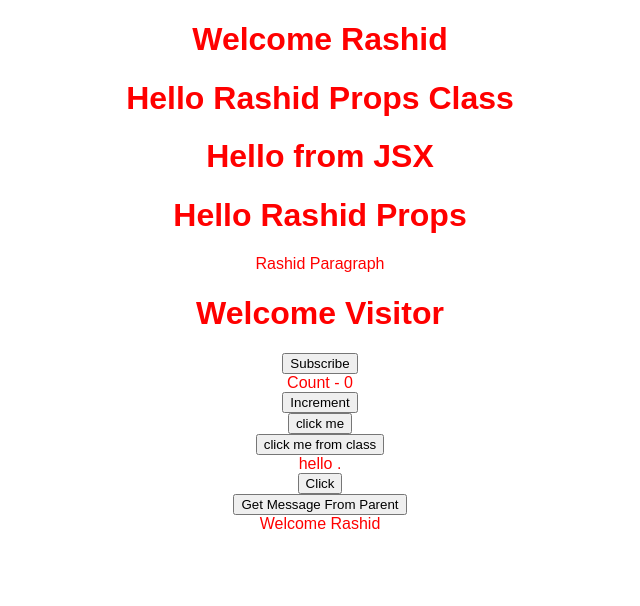
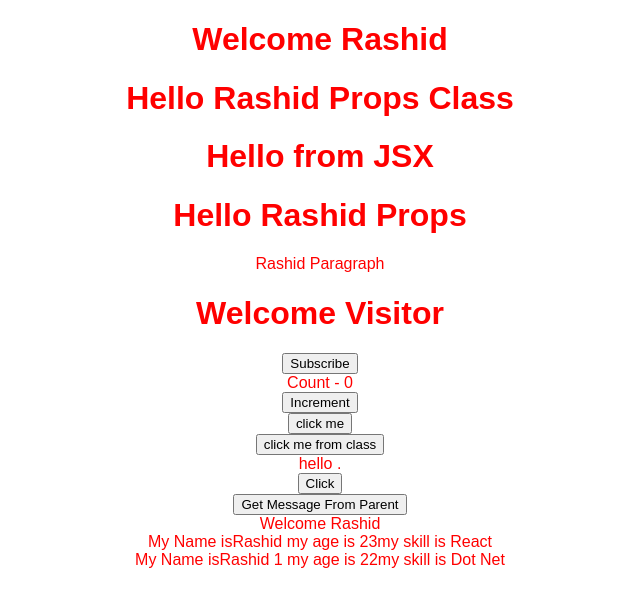
Before and after one commit to RashidKhan1234/React-Final-Repo, a React (Create React App) app in the folder React training/: page / in a window 1280 px wide. Shown: the top 606 px of the page, without its empty margins (320-960 px from the left). Built offline with nearby package versions, Linux system fonts and the light colour scheme.

Commit message:
List using map()

```diff
--- a/React training/src/App.js
+++ b/React training/src/App.js
@@ -11,6 +11,7 @@ import ClickfromClass from "./Component/eventClickFromClass";
 import EventBind from "./Component/EventBindFour";
 import PareCom from "./Component/ParentComponent";
 import Conditional from "./Component/COnditionalBased";
+import PersonList from "./Component/PersonList";
 class App extends Component {
   render() {
     return (
@@ -28,6 +29,7 @@ class App extends Component {
         <EventBind />
         <PareCom />
         <Conditional />
+        <PersonList />
       </div>
     );
   }
--- /dev/null
+++ b/React training/src/Component/PersonDisplay.js
@@ -0,0 +1,12 @@
+import React from "react";
+
+function Display({ person }) {
+  return (
+    <div>
+      My Name is{person.name} my age is {person.age}
+      my skill is {person.Skill}
+    </div>
+  );
+}
+
+export default Display;
--- /dev/null
+++ b/React training/src/Component/PersonList.js
@@ -0,0 +1,19 @@
+import React from "react";
+import PersonDisplay from "./PersonDisplay";
+function Person() {
+  const person = [
+    {
+      name: "Rashid",
+      age: 23,
+      Skill: "React"
+    },
+    {
+      name: "Rashid 1",
+      age: 22,
+      Skill: "Dot Net"
+    }
+  ];
+  const personList = person.map((pers) => <PersonDisplay person={pers} />);
+  return <div>{personList}</div>;
+}
+export default Person;
```
